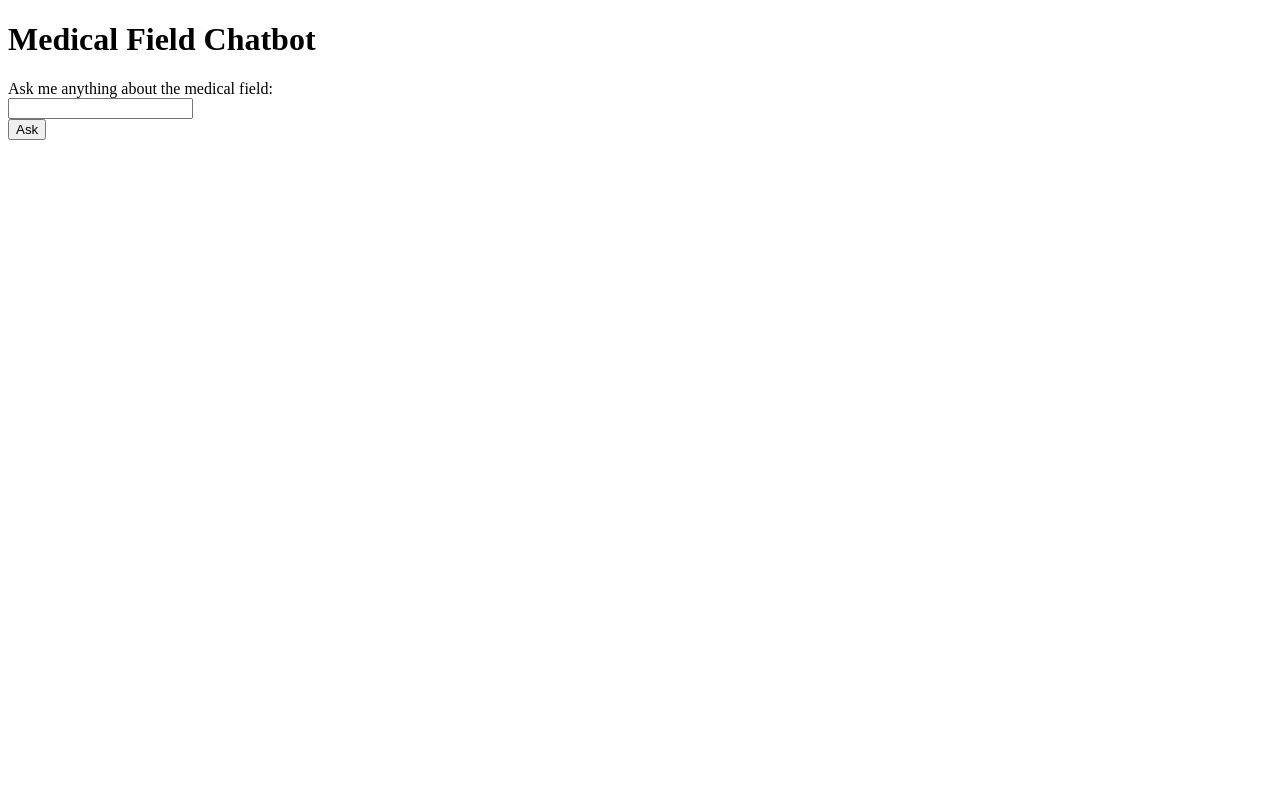
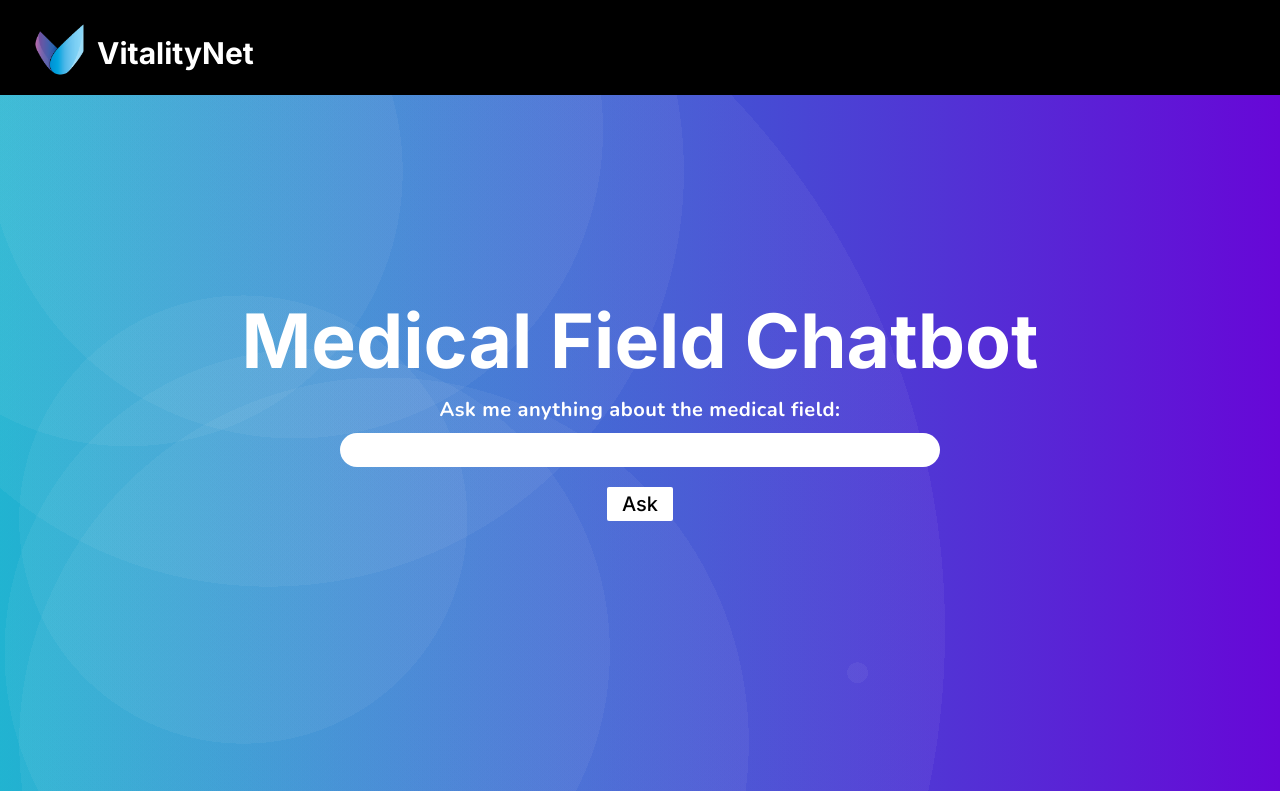
Before and after one commit to Siddharth133/unisys_project, a Flask app: template templates/chatbot.html in a window 1280 px wide. Run offline with Flask 3, Linux system fonts and the light colour scheme; the template is opened without the code that fills it, so the values that code supplies are empty; parts of the project's set-up code (start-up, migrations or seed data) failed here and were passed over.

Commit message:
updated frontend

```diff
--- a/requirements.txt
+++ b/requirements.txt
@@ -2,3 +2,7 @@ langchain==0.1.1
 pinecone-client==2.2.4
 python-dotenv==1.0.0
 streamlit==1.29.0
+flask
+cvzone
+tensorflow
+transformers
--- /dev/null
+++ b/static/chatbot.css
@@ -0,0 +1,157 @@
+* {
+  margin: 0;
+  padding: 0;
+  box-sizing: border-box;
+  font-size: 20px;
+  font-family: "Inter", sans-serif;
+  color: white;
+}
+
+.subtext {
+  letter-spacing: 0.5px;
+  font-family: "Nunito", sans-serif;
+  font-weight: 700;
+  font-size: 20px;
+}
+
+header {
+  display: flex;
+  flex-direction: row;
+  align-items: center;
+  background: #000;
+  padding: 20px 0 10px 30px;
+}
+
+header img {
+  width: 60px;
+  margin-right: 7px;
+}
+
+header a {
+  color: inherit;
+  text-decoration: none;
+}
+header div {
+  font-size: 30px;
+  font-weight: bold;
+}
+
+#main {
+  background-image: radial-gradient(
+      circle at 67% 83%,
+      hsla(317, 0%, 96%, 0.05) 0%,
+      hsla(317, 0%, 96%, 0.05) 1%,
+      transparent 1%,
+      transparent 5%,
+      transparent 5%,
+      transparent 100%
+    ),
+    radial-gradient(
+      circle at 24% 80%,
+      hsla(317, 0%, 96%, 0.05) 0%,
+      hsla(317, 0%, 96%, 0.05) 27%,
+      transparent 27%,
+      transparent 63%,
+      transparent 63%,
+      transparent 100%
+    ),
+    radial-gradient(
+      circle at 23% 5%,
+      hsla(317, 0%, 96%, 0.05) 0%,
+      hsla(317, 0%, 96%, 0.05) 26%,
+      transparent 26%,
+      transparent 82%,
+      transparent 82%,
+      transparent 100%
+    ),
+    radial-gradient(
+      circle at 21% 11%,
+      hsla(317, 0%, 96%, 0.05) 0%,
+      hsla(317, 0%, 96%, 0.05) 35%,
+      transparent 35%,
+      transparent 45%,
+      transparent 45%,
+      transparent 100%
+    ),
+    radial-gradient(
+      circle at 10% 11%,
+      hsla(317, 0%, 96%, 0.05) 0%,
+      hsla(317, 0%, 96%, 0.05) 21%,
+      transparent 21%,
+      transparent 81%,
+      transparent 81%,
+      transparent 100%
+    ),
+    radial-gradient(
+      circle at 19% 61%,
+      hsla(317, 0%, 96%, 0.05) 0%,
+      hsla(317, 0%, 96%, 0.05) 20%,
+      transparent 20%,
+      transparent 61%,
+      transparent 61%,
+      transparent 100%
+    ),
+    radial-gradient(
+      circle at 13% 77%,
+      hsla(317, 0%, 96%, 0.05) 0%,
+      hsla(317, 0%, 96%, 0.05) 63%,
+      transparent 63%,
+      transparent 72%,
+      transparent 72%,
+      transparent 100%
+    ),
+    radial-gradient(
+      circle at 30% 93%,
+      hsla(317, 0%, 96%, 0.05) 0%,
+      hsla(317, 0%, 96%, 0.05) 33%,
+      transparent 33%,
+      transparent 82%,
+      transparent 82%,
+      transparent 100%
+    ),
+    linear-gradient(90deg, rgb(22, 176, 207), rgb(103, 7, 215));
+  display: flex;
+  justify-content: center;
+  align-items: center;
+  flex-direction: column;
+  padding: 200px;
+  min-height: 696px;
+}
+
+.heading {
+  font-size: 75px;
+}
+
+form {
+  padding-top: 10px;
+  display: flex;
+  justify-content: center;
+  align-items: center;
+  flex-direction: column;
+}
+
+input {
+  margin: 10px;
+  outline: none;
+  color: black;
+  padding: 5px 15px;
+  border: none;
+}
+
+#message {
+  border-radius: 20px;
+  font-weight: 500;
+  width: 600px;
+}
+
+#btn {
+  background-color: white;
+  border-radius: 2px;
+  font-weight: 500;
+}
+
+#chatResponse{
+    text-align: center;
+    font-weight: 500;
+    padding-top: 60px
+}
--- a/templates/chatbot.html
+++ b/templates/chatbot.html
@@ -1,30 +1,48 @@
 <!DOCTYPE html>
 <html lang="en">
   <head>
-    <meta charset="UTF-8">
-    <meta name="viewport" content="width=device-width, initial-scale=1.0">
+    <meta charset="UTF-8" />
+    <meta name="viewport" content="width=device-width, initial-scale=1.0" />
+    <link rel="stylesheet" href="../static/chatbot.css" />
+    <link
+      href="https://fonts.googleapis.com/css2?family=Inter:wght@100..900&display=swap"
+      rel="stylesheet"
+    />
+    <link
+      href="https://fonts.googleapis.com/css2?family=Nunito:ital,wght@0,200..1000;1,200..1000&display=swap"
+      rel="stylesheet"
+    />
     <title>Chatbot</title>
     <script>
       function submitQuestion(event) {
         event.preventDefault();
         var formData = new FormData(document.getElementById("chatForm"));
-            fetch('/chat', {
-                method: 'POST',
-                body: formData
-            }).then(response => response.json())
-              .then(data => {
+        fetch("/chat", {
+          method: "POST",
+          body: formData,
+        })
+          .then((response) => response.json())
+          .then((data) => {
             document.getElementById("chatResponse").innerText = data.response;
-              }).catch(error => console.error('Error:', error));
+          })
+          .catch((error) => console.error("Error:", error));
       }
     </script>
   </head>
   <body>
-    <h1>Medical Field Chatbot</h1>
+    <header>
+      <a href="index.html"><img src="../static/assests/logo.png" /></a>
+      <div>VitalityNet</div>
+    </header>
+    <div id="main">
+      <h1 class="heading">Medical Field Chatbot</h1>
       <form id="chatForm" onsubmit="submitQuestion(event)">
-        <label for="message">Ask me anything about the medical field:</label><br>
-        <input type="text" id="message" name="message" required><br>
-        <input type="submit" value="Ask">
+        <label for="message" class="subtext">Ask me anything about the medical field:</label
+        >
+        <input type="text" id="message" name="message" required />
+        <input type="submit" value="Ask" id="btn"/>
       </form>
-    <p id="chatResponse"></p>
+      <div id="chatResponse"></div>
+    </div>
   </body>
 </html>
```
Also changed, not shown: templates/index.html (+8 -8 lines), templates/login.html (+7 -7 lines). Lines whose indentation alone changed are shown as unchanged.
